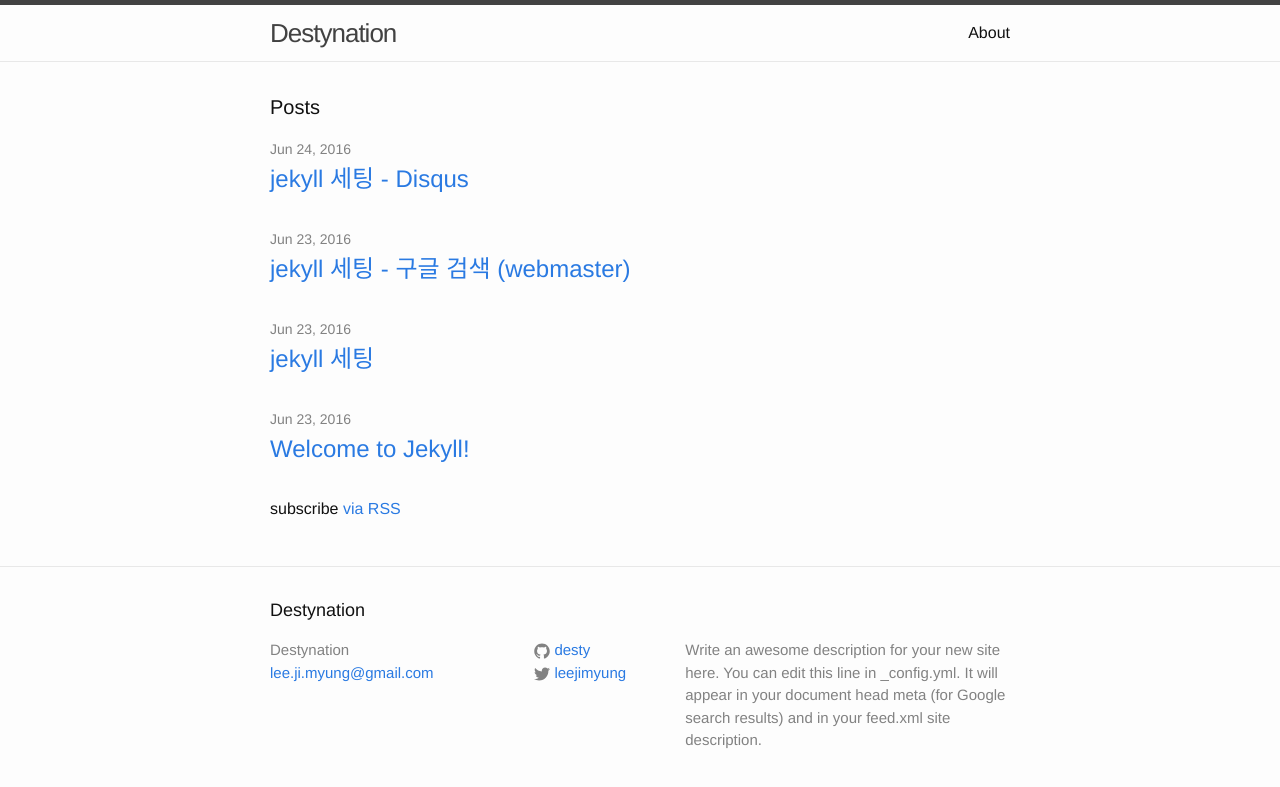
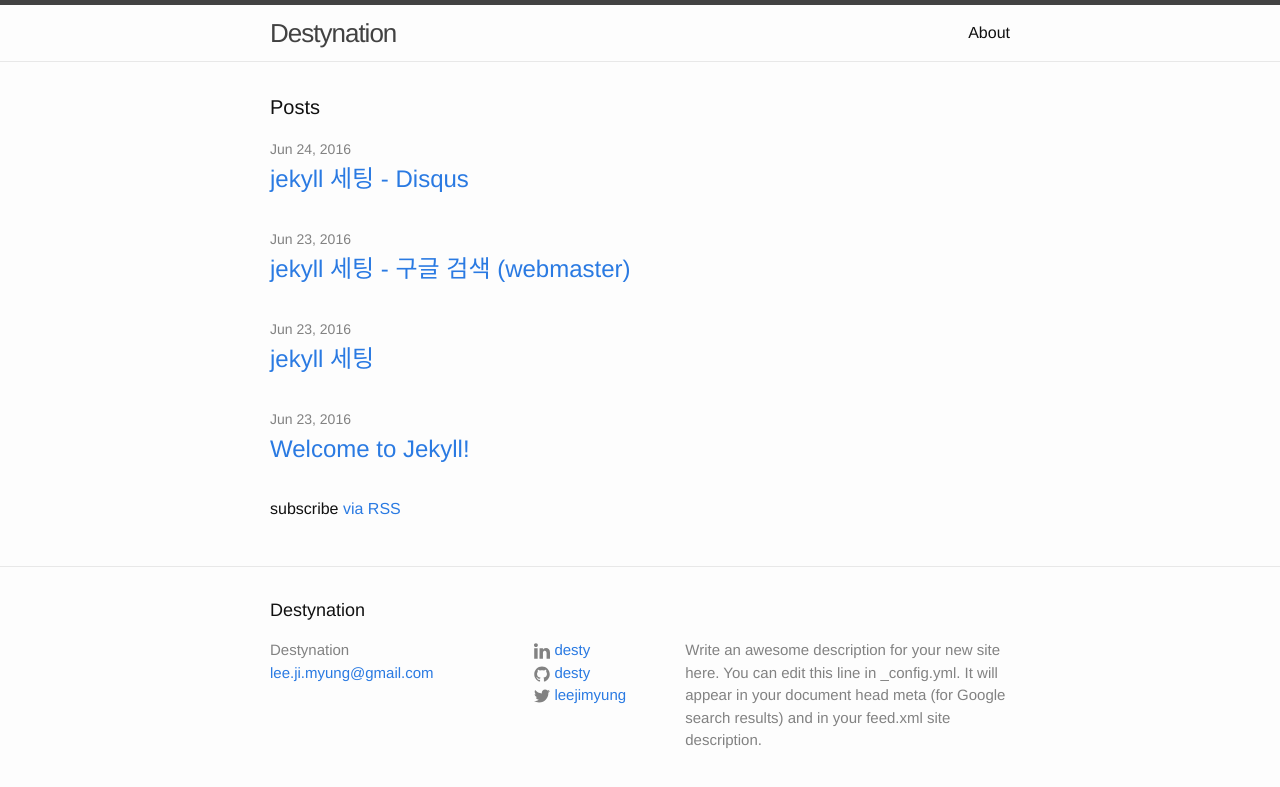
Before and after one commit to desty/desty.github.io, a Jekyll site: the page built from index.html, in a window 1280 px wide. Shown: the top 787 px of the page. Built offline with Jekyll 4.4.1, drawn with Linux system fonts in a browser that asks for light colours.

Commit message:
하단 linkedin 추가

```diff
--- a/_config.yml
+++ b/_config.yml
@@ -16,6 +16,7 @@ baseurl: "" # the subpath of your site, e.g. /blog
 url: "https://desty.github.io" # the base hostname & protocol for your site
 twitter_username: leejimyung
 github_username:  desty
+linkedin_username:  desty
 
 # Build settings
 markdown: kramdown
--- a/_includes/footer.html
+++ b/_includes/footer.html
@@ -14,6 +14,11 @@
 
       <div class="footer-col footer-col-2">
         <ul class="social-media-list">
+          {% if site.linkedin_username %}
+          <li>
+            {% include icon-linkedin.html username=site.linkedin_username %}
+          </li>
+          {% endif %}
           {% if site.github_username %}
           <li>
             {% include icon-github.html username=site.github_username %}
--- /dev/null
+++ b/_includes/icon-linkedin.html
@@ -0,0 +1 @@
+<a href="https://linkedin.com/in/{{ include.username }}"><span class="icon icon--linkedin">{% include icon-linkedin.svg %}</span><span class="username">{{ include.username }}</span></a>
```
Also changed, not shown: _includes/icon-linkedin.svg (added).
